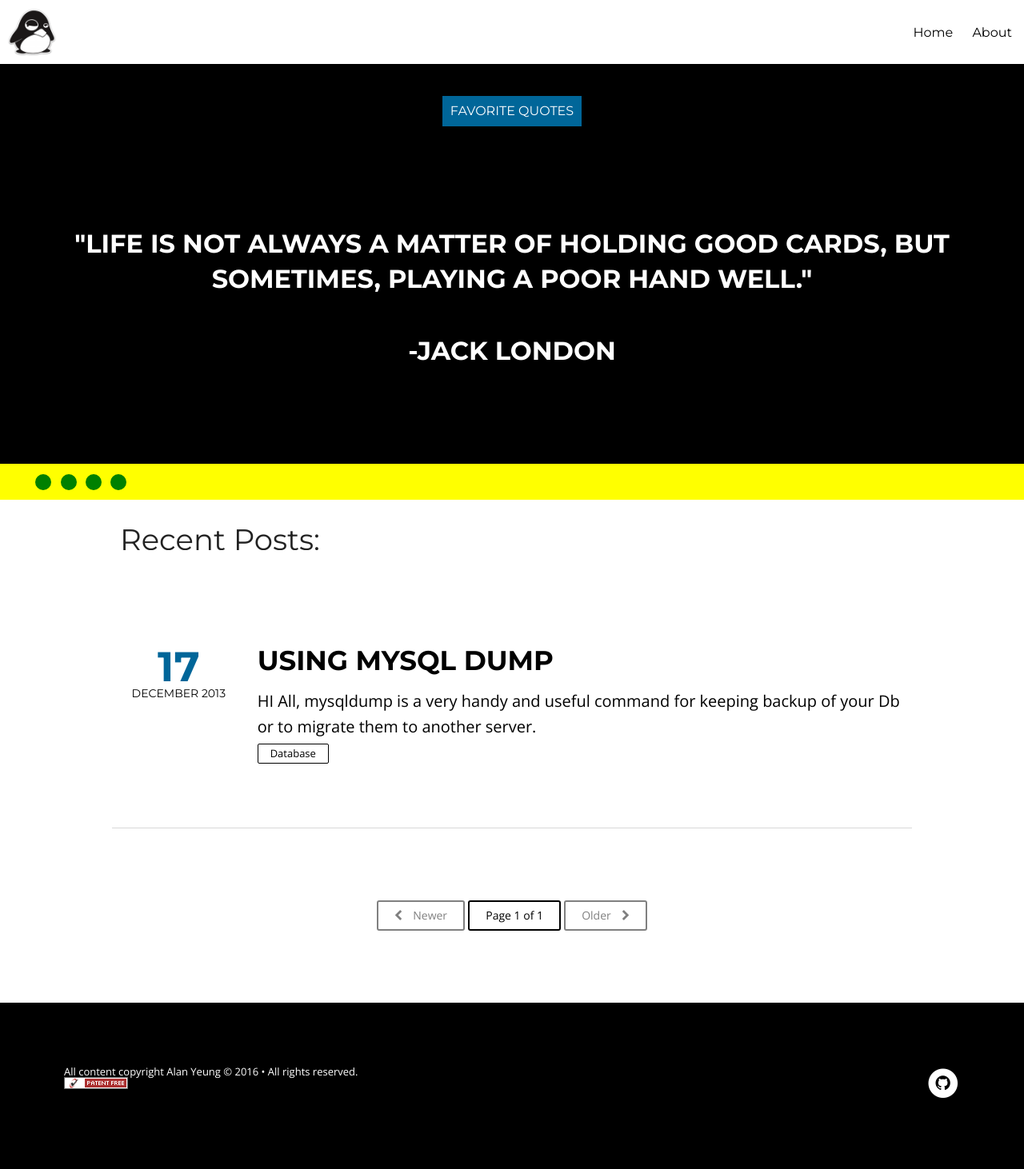
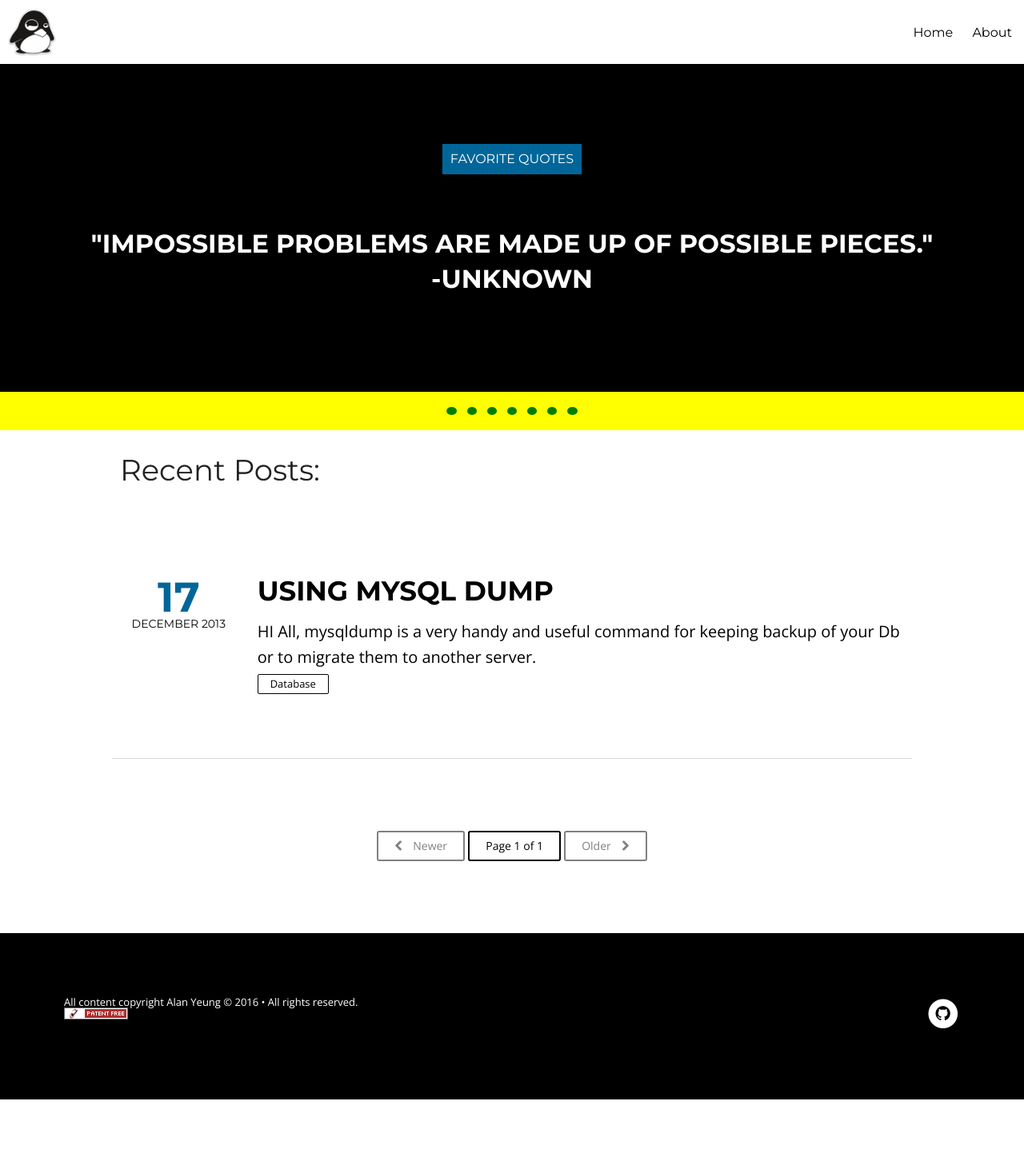
Before and after one commit to yeungalan0/yeungalan0.github.io, a Jekyll site: the page built from index.html, in a window 1280 px wide. Shown: the whole page at 80% size. Built offline with Jekyll 4.4.1, drawn with Linux system fonts in a browser that asks for light colours; nearby versions of some CDN libraries; the list of posts is cut into pages by our own code; after the commit the page ends 1375 px from its top, so only the background shows below that.

Commit message:
Fixed button divs, added more quotes, made javascript function to add buttons to page based number of quotes.

```diff
--- a/_layouts/home.html
+++ b/_layouts/home.html
@@ -6,7 +6,7 @@
 <script language="JavaScript" src="{{ site.url }}/assets/js/quotes.js"></script>
 <script> var quoteInterval =  setInterval(function () {getQuotes()}, 7000); </script>
 </head>
-<body class="home-template" itemscope itemtype="http://schema.org/WebPage" onload="getQuote(0)">
+<body class="home-template" itemscope itemtype="http://schema.org/WebPage" onload="getQuote(0); addButtons()">
 <header class="notepad-site-head">
     <div class="notepad-site-head-menu">
         <a class="notepad-blog-logo" href="{{ site.url }}"><img src="{{ site.url }}/images/{{ site.logo }}" alt="Blog Logo" /></a>
@@ -38,15 +38,11 @@
           {{ site.title }}
         </span>
       </h1>
-      <!-- First quote is automatically grabbed from quotes.txt! -->
-      <h2 id="quote"></h2>
+      <!-- First quote is automatically grabbed from quotes.txt -->
+      <h2 id="quote" data-current="0"></h2>
     </div>
-    <div class="button-container">
-      <div class="round-button" onClick="getQuote(1)"><div class="round-button-circle"></div></div>
-      <div class="round-button" onClick="getQuote(2)"><div class="round-button-circle"></div></div>
-      <div class="round-button" onClick="getQuote(3)"><div class="round-button-circle"></div></div>
-      <div class="round-button" onClick="getQuote(4)"><div class="round-button-circle"></div></div>
-    </div>
+    <!-- Buttons are automatically added on load based on the number of quotes in quotes.txt -->
+    <div class="button-container"></div>
 
 </header>
 
--- a/assets/css/style.css
+++ b/assets/css/style.css
@@ -166,7 +166,7 @@ main, .notepad-share-icons, .notepad-disqus {
     background-color: rgba(0, 0, 0, 0.7); }
   .notepad-site-head .notepad-site-head-content .notepad-site-head-title-bg {
     position:relative;
-    top:-110px;
+    top:-50px;
     display: inline-block;
     padding: 0.625rem;
     background: #006699;
@@ -208,7 +208,7 @@ main, .notepad-share-icons, .notepad-disqus {
       padding-bottom: 10.3125rem; } }
   @media only screen and (min-width: 100em) {
     .notepad-site-head .notepad-site-head-content h1 {
-      padding-top: 12.5rem; }
+      padding-top: 6.5rem; }
     .notepad-site-head .notepad-site-head-content h2 {
       font-size: 6.25rem;
       padding-bottom: 12.5rem; } }
@@ -1076,6 +1076,7 @@ img.mfp-img {
 }
 .button-container {
     display: flex;
+    justify-content: center;
     padding:1%;
     background-color: yellow;
     width: 100%;
@@ -1084,15 +1085,15 @@ img.mfp-img {
 .round-button {
     align-self: center;
     float: left;
-    padding-left: 2.5%;
     width: 2%;
+    padding: .5%;
 }
 .round-button-circle {
     width: 100%;
     height:0;
     border-radius: 50%;
-    border:10px solid green;
-    background: green;
+    border:5px solid green;
+      background: white;
 }
 .round-button-circle:hover {
     box-shadow: 0 0 8px rgba(81, 203, 238, 1);
--- a/assets/js/quotes.js
+++ b/assets/js/quotes.js
@@ -12,7 +12,7 @@ function getQuotes() {
 	var quote = line.slice(0, line.indexOf('"-') + 1);
 	$("#quote").data("current", next);
 	$("#quote").fadeOut(500, function() {
-	    $("#quote").html(quote + "<br/>" + author).fadeIn(500);
+	    $("#quote").html(quote + "</br>" + author).fadeIn(500);
 	});
     })
 }
@@ -27,7 +27,17 @@ function getQuote(quoteNumber) {
 	var quote = line.slice(0, line.indexOf('"-') + 1);
 	$("#quote").data("current", quoteNumber);
 	$("#quote").fadeOut(500, function() {
-	    $("#quote").html(quote + "<br><br>" + author).fadeIn(500);
+	    $("#quote").html(quote + "</br>" + author).fadeIn(500);
 	});
     })
 }
+
+function addButtons() {
+    $.get( "/quotes.txt", function(data) {
+	var lines = data.split("\n");
+	//Account for the "" found at the end of the array with a -1
+	for (var i = 0; i < lines.length - 1; i++) {
+	    $(".button-container").append('<div class="round-button" onClick="getQuote(' + i + ')"><div class="round-button-circle"></div></div>');
+	}
+    })
+}
--- a/quotes.txt
+++ b/quotes.txt
@@ -1,3 +1,6 @@
+"Impossible problems are made up of possible pieces."-Unknown
+"If you don't build your dreams, you'll be paid by someone else to build theirs."-Tony Gaskins Jr.
+"If you decide you don't have to get A's, you can learn an enourmous amount in college."-Isidor Rabi
 "Life is not always a matter of holding good cards, but sometimes, playing a poor hand well."-Jack London
 "Only those who will risk going too far can possibly find out how far one can go."-T.S. Elliot
 "Opportunity is missed by most people because it is dressed in overalls and looks like work."-Thomas A. Edison
```
